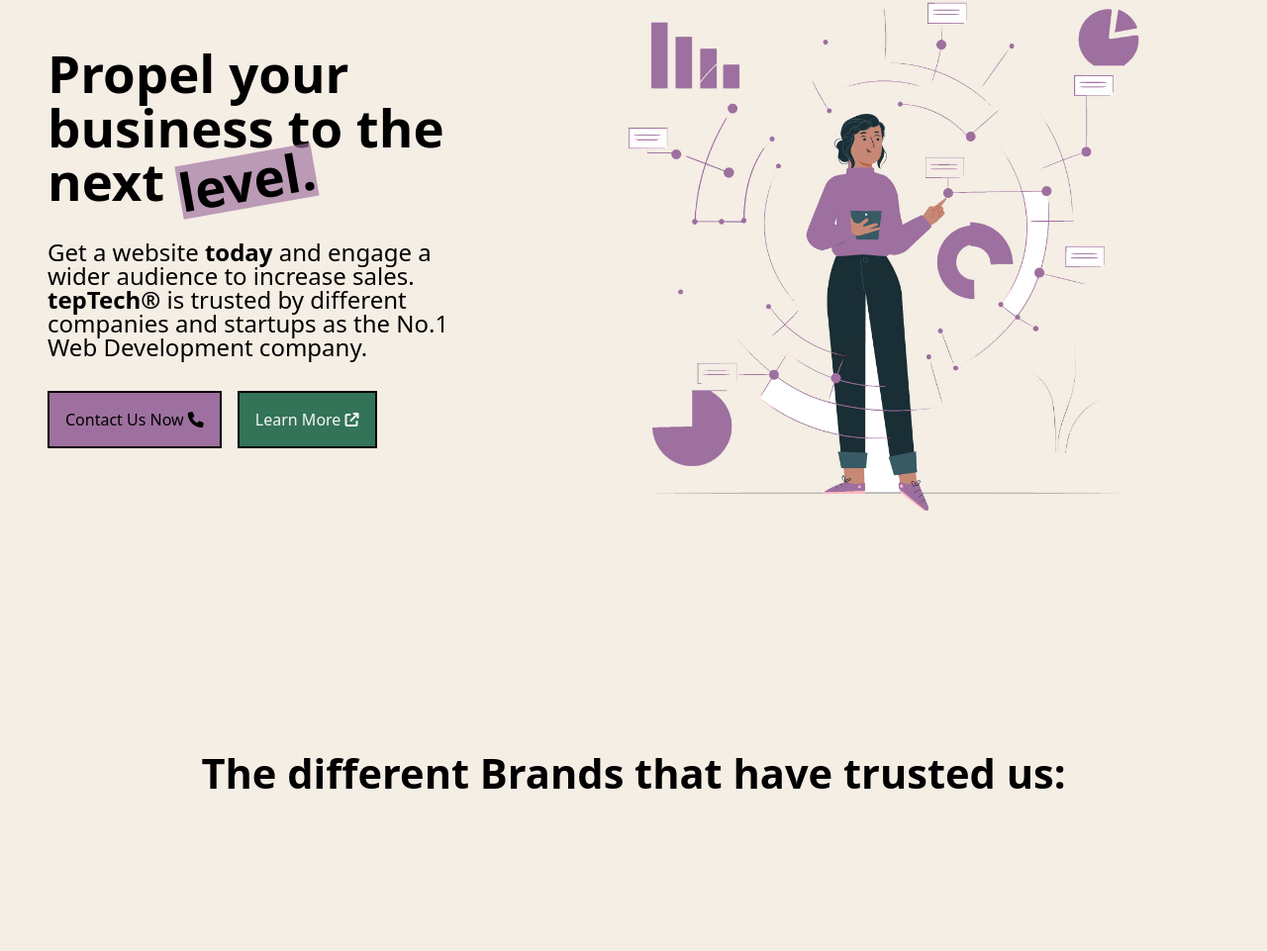
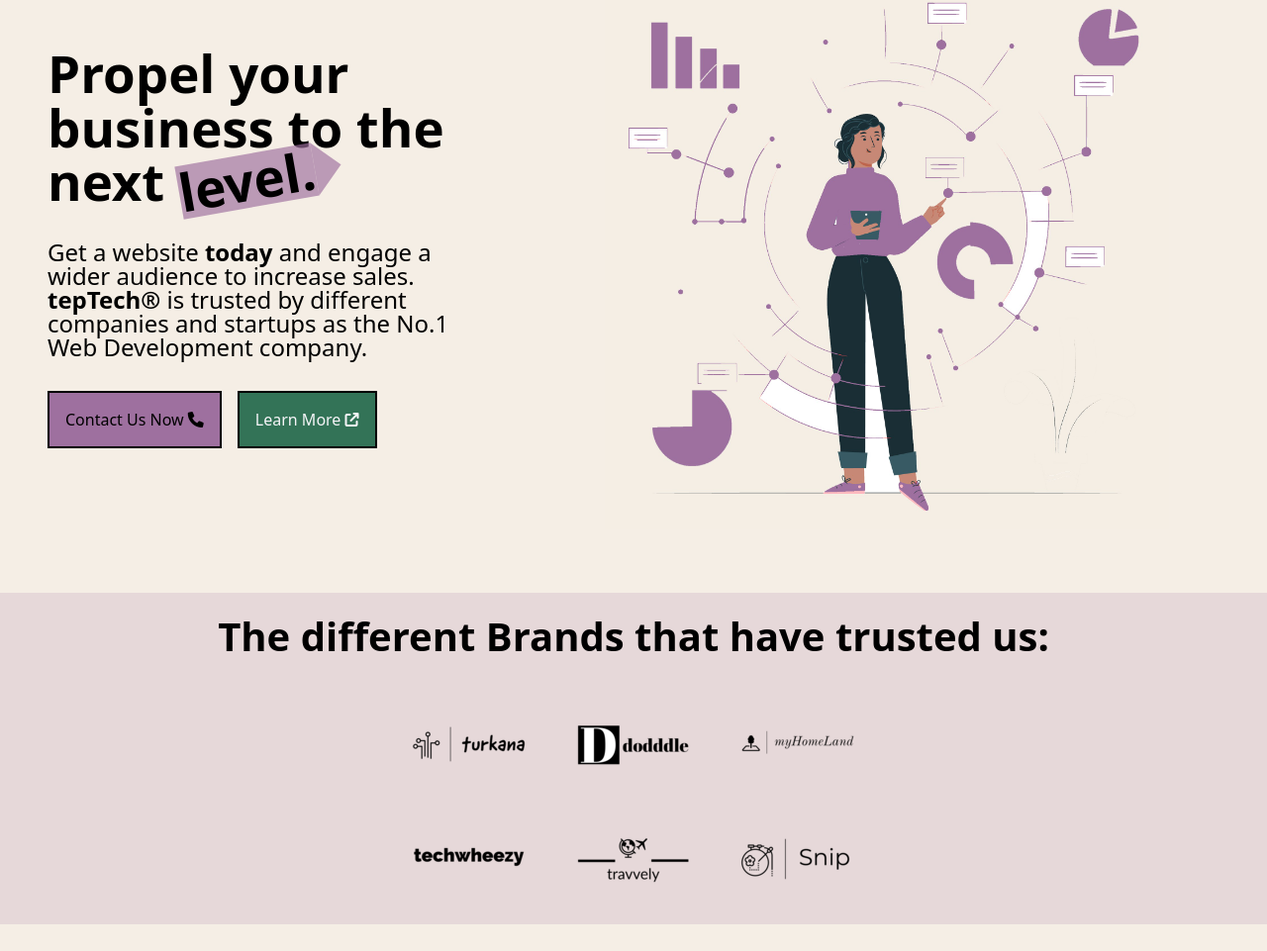
Before and after one commit to PgGitau/tepTech, a plain HTML site: page index.html in a window 1280 px wide. Shown: the part 131-1092 px from the top of the page at 99% size. Drawn offline with Linux system fonts and the light colour scheme.

Commit message:
edit brands section styling and add media queries

```diff
--- a/resources/css/styles.css
+++ b/resources/css/styles.css
@@ -93,7 +93,7 @@ main {
 /* LOGO STYLING */
 .logo {
     border: 2px solid rgb(0, 0, 0);
-    padding: .5rem;
+    padding: .2rem;
     /* -ms-transform: rotate(30deg); IE 9 */
     transform: rotate(-10deg);
     background-color: #0c1821;
@@ -330,17 +330,15 @@ main {
 
     gap: 1.5rem;
 }
-
 .hero-text h1 {
     font-size: 2rem;
     line-height: 2rem;
 }
-
 .hero-text p {
     font-size: 1.4rem;
     line-height: 1.3rem;
 }
-
+/* links/buttons */
 .cta-btn {
     /* border: 2px solid red; */
     display: flex;
@@ -356,38 +354,33 @@ main {
     border: 2px solid black;
     padding: .5rem 1rem;
 }
-
 .hero-text .contact-cta {
     background-color: #9E709F;
     transition: background-color 300ms ease-in-out,
         color 300ms ease-in-out,
         border-color 300ms ease-in-out;
 }
-
 .hero-text .contact-cta:hover {
     background-color: #2E2D4D;
     color: #f6f5f8;
     border-color: #f6f5f8;
 }
-
 .hero-text .learn-cta {
     color: #f6f5f8;
     background-color: #337357;
     transition: background-color 300ms ease-in-out,
         color 300ms ease-in-out;
 }
-
 .hero-text .learn-cta:hover {
     background-color: #f6f5f8;
     color: #0c1821;
 }
-
+/* hero image styling */
 .hero-images {
     /* border: 2px solid rgb(55, 0, 255); */
     width: 100%;
     height: 50%;
 }
-
 .hero-image {
     height: 100%;
     animation-duration: 2s;
@@ -399,7 +392,6 @@ main {
     background-size: contain;
     background-repeat: no-repeat;
 }
-
 @keyframes slidein {
     from {
         margin-left: 100%;
@@ -412,13 +404,12 @@ main {
     }
 }
 
-/* media queries */
+/* HERO SECTION Media queries  */
 @media (max-width: 640px) {
     .hero-container {
         margin-top: 6rem;
     }
 }
-
 
 @media (min-width: 230px) and (max-width: 375px) {
     /* .hero-container {
@@ -511,9 +502,24 @@ main {
     }
     span.tilt {
         display: inline-block;
-        /* color: #000000; */
         background-color: #9e709fa8;
         transform: rotate(-10deg);
+
+        position: relative;
+    }
+    span.tilt::after {
+        content: "";
+        display: block;
+        position: absolute;
+        top: 0;
+        left: 100%;
+        height: 0;
+        border-style: solid;
+        border-color: rgba(0, 0, 0, 0) #9E709fa8;
+        border-width: 24px;
+        border-right-width: 0;
+        width: 0;
+        /* height: 0; */
     }
     .hero-text {
         /* border: 2px solid rgb(26, 9, 180); */
@@ -554,6 +560,10 @@ main {
         width: 40%;
         padding-left: 3rem;
     }
+    span.tilt::after {
+        border-width: 27px;
+        border-right-width: 0;
+    }
     .hero-text h1 {
         font-size: 3.3rem;
         line-height: 3.4rem;
@@ -565,33 +575,88 @@ main {
 }
 
 
-/* COMPANIES SECTION */
+
+/* COMPANIES/BRANDS SECTION */
 .companies-container {
-    margin-block: 7rem;
-    /* background-color: #f6f5f8; */
-    height: 300px;
+    text-align: center;
+    margin-block: 4rem;
+    padding: 1rem;
     /* border-block: 2px solid black; */
+    background-color: #9e709f2d;
 
     display: flex;
     flex-direction: column;
-    align-items: center;
+    /* align-items: center; */
     justify-content: center;
     gap: 2rem;
-
-    position: relative;
-
-    overflow: scroll;
 }
 .companies-header {
-    font-size: 2.6rem;
+    /* border: 2px solid yellow; */
+    font-size: 1.4rem;
 }
-.companies{
-    /* border: 2px solid red; */
+.companies {
+    /* border-block: 2px solid black; */
     display: flex;
-    gap: 7rem;
-    /* align-items: center; */
+    flex-direction: column;
     justify-content: center;
+}
+.company-logos {
+    background-position: center;
+    background-repeat: no-repeat;
+}
+.turkana, .dodddle,
+.myhomeland, .techwheezy,
+.travvely, .snip {
+    height: 100px;
+}
+.turkana {
+    background-image: url("../images/turkana.png");
+}
+.dodddle {
+    background-image: url("../images/dodddle.png");
+}
+.myhomeland {
+    background-image: url("../images/myHomeLand.png");
+}
+.techwheezy {
+    background-image: url("../images/techwheezy.png");
+}
+.travvely {
+    background-image: url("../images/travvely.png");
+}
+.snip {
+    background-image: url("../images/Snip.png");
+}
 
+/* COMPANIES/BRANDS media queries */
+@media (min-width: 321px) {
+    .companies {
+        /* border: 2px solid red; */
+        flex-direction: row;
+        flex-wrap: wrap;
+        gap: 1rem;
+    }
+    .company-logos {
+        min-width: 150px;
+    }
+}
+@media (min-width: 376px) {
+    .companies-header {
+        font-size: 1.8rem;
+    }
+}
+/* non-mobile */
+@media (min-width: 641px) {
+    .companies-container {
+        align-items: center;
+    }
+    .companies-header {
+        font-size: 2.5rem;
+        /* letter-spacing: .3rem; */
+    }
+    .companies {
+        width: 500px;
+    }
 }
 /* .hero-container::after {
     content: '';
```
